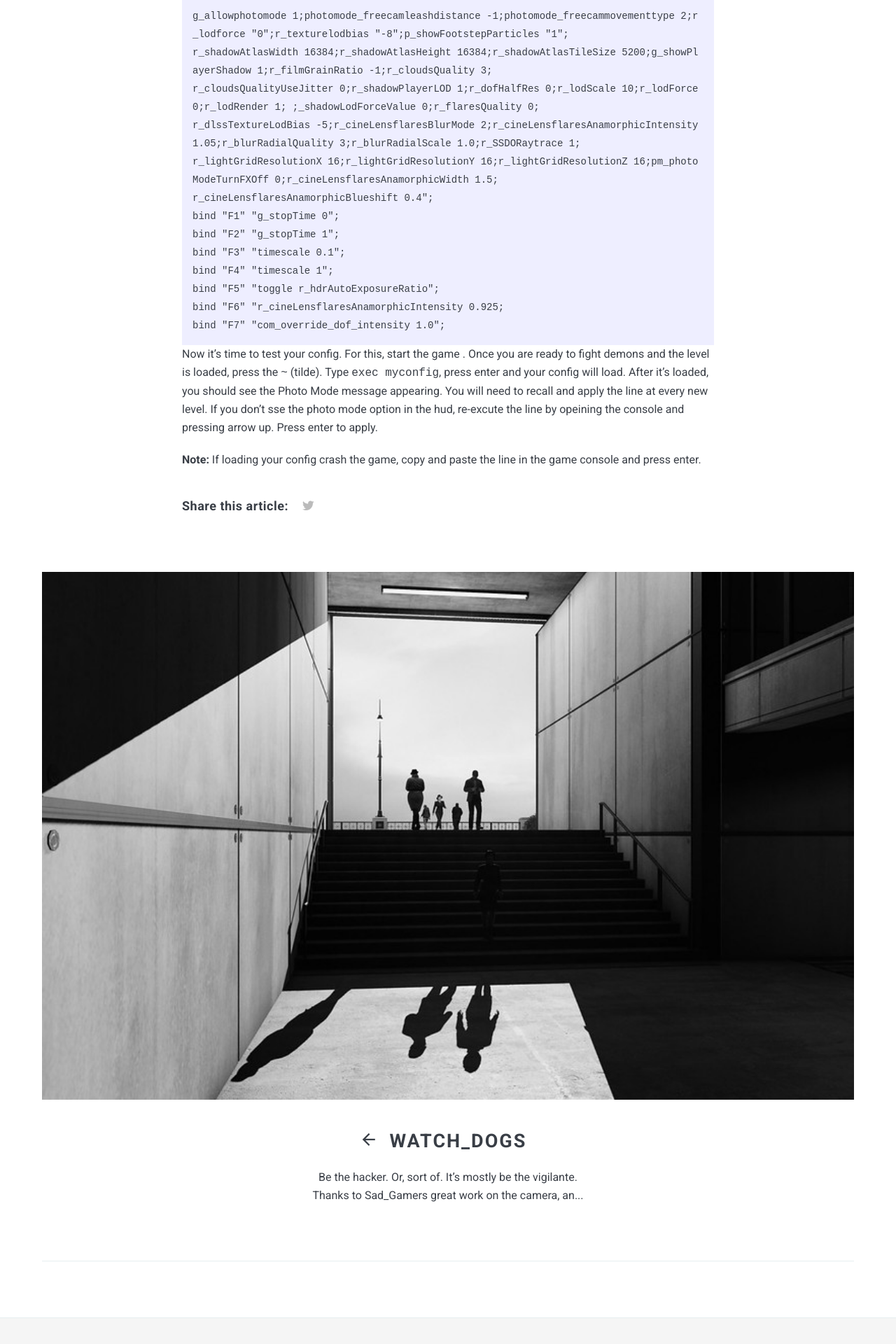
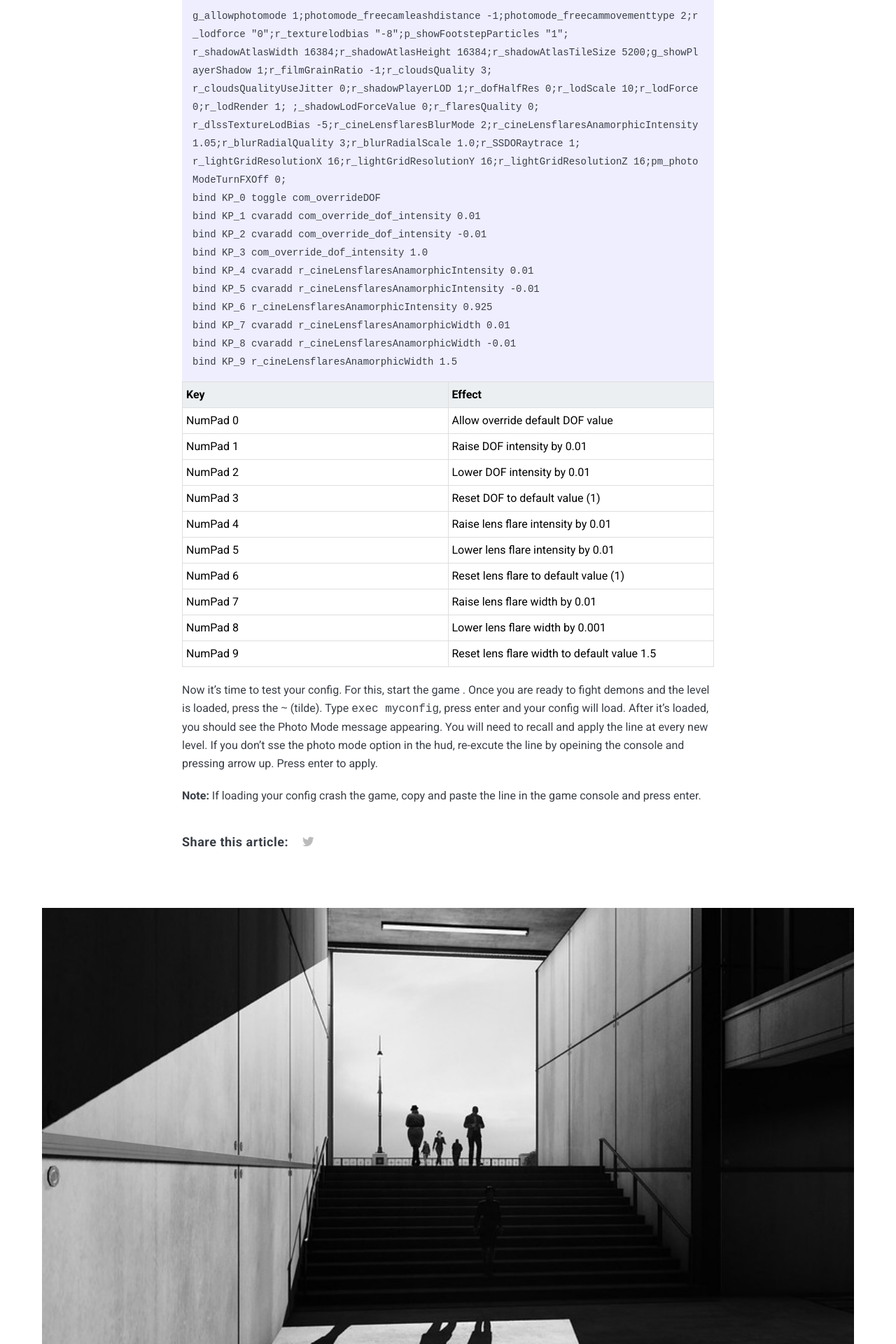
Before and after one commit to AnticOwl/anticowl.github.io, a Jekyll site: the page built from _posts/2024-07-21-Doom-Eternal.md, in a window 1280 px wide. Shown: the part 1863-3783 px from the top of the page at 70% size. Built offline with Jekyll 4.4.1, drawn with Linux system fonts in a browser that asks for light colours; nearby versions of some CDN libraries.

Commit message:
Update 2024-07-21-Doom-Eternal.md

````diff
--- a/_posts/2024-07-21-Doom-Eternal.md
+++ b/_posts/2024-07-21-Doom-Eternal.md
@@ -35,16 +35,106 @@ g_allowphotomode 1;photomode_freecamleashdistance -1;photomode_freecammovementty
 r_shadowAtlasWidth 16384;r_shadowAtlasHeight 16384;r_shadowAtlasTileSize 5200;g_showPlayerShadow 1;r_filmGrainRatio -1;r_cloudsQuality 3;
 r_cloudsQualityUseJitter 0;r_shadowPlayerLOD 1;r_dofHalfRes 0;r_lodScale 10;r_lodForce 0;r_lodRender 1; ;_shadowLodForceValue 0;r_flaresQuality 0;
 r_dlssTextureLodBias -5;r_cineLensflaresBlurMode 2;r_cineLensflaresAnamorphicIntensity 1.05;r_blurRadialQuality 3;r_blurRadialScale 1.0;r_SSDORaytrace 1;
-r_lightGridResolutionX 16;r_lightGridResolutionY 16;r_lightGridResolutionZ 16;pm_photoModeTurnFXOff 0;r_cineLensflaresAnamorphicWidth 1.5;
-r_cineLensflaresAnamorphicBlueshift 0.4";
-bind "F1" "g_stopTime 0";
-bind "F2" "g_stopTime 1";
-bind "F3" "timescale 0.1";
-bind "F4" "timescale 1";
-bind "F5" "toggle r_hdrAutoExposureRatio";
-bind "F6" "r_cineLensflaresAnamorphicIntensity 0.925;
-bind "F7" "com_override_dof_intensity 1.0";
+r_lightGridResolutionX 16;r_lightGridResolutionY 16;r_lightGridResolutionZ 16;pm_photoModeTurnFXOff 0;
+bind KP_0 toggle com_overrideDOF
+bind KP_1 cvaradd com_override_dof_intensity 0.01
+bind KP_2 cvaradd com_override_dof_intensity -0.01
+bind KP_3 com_override_dof_intensity 1.0
+bind KP_4 cvaradd r_cineLensflaresAnamorphicIntensity 0.01
+bind KP_5 cvaradd r_cineLensflaresAnamorphicIntensity -0.01
+bind KP_6 r_cineLensflaresAnamorphicIntensity 0.925
+bind KP_7 cvaradd r_cineLensflaresAnamorphicWidth 0.01
+bind KP_8 cvaradd r_cineLensflaresAnamorphicWidth -0.01
+bind KP_9 r_cineLensflaresAnamorphicWidth 1.5
 ```
+<style>
+.table_component {
+    overflow: auto;
+    width: 100%;
+}
+
+.table_component table {
+    border: 1px solid #dededf;
+    height: 100%;
+    width: 100%;
+    table-layout: fixed;
+    border-collapse: collapse;
+    border-spacing: 1px;
+    text-align: left;
+}
+
+.table_component caption {
+    caption-side: top;
+    text-align: left;
+}
+
+.table_component th {
+    border: 1px solid #dededf;
+    background-color: #eceff1;
+    color: #000000;
+    padding: 5px;
+}
+
+.table_component td {
+    border: 1px solid #dededf;
+    background-color: #ffffff;
+    color: #000000;
+    padding: 5px;
+}
+</style>
+<div class="table_component" role="region" tabindex="0">
+<table>
+    <thead>
+        <tr>
+            <th>Key</th>
+            <th>Effect </th>
+        </tr>
+    </thead>
+    <tbody>
+        <tr>
+            <td>NumPad 0</td>
+            <td>Allow override default DOF value </td>
+        </tr>
+        <tr>
+            <td>NumPad 1</td>
+            <td>Raise DOF intensity by 0.01 </td>
+        </tr>
+        <tr>
+            <td>NumPad 2</td>
+            <td>Lower DOF intensity by 0.01 </td>
+        </tr>
+        <tr>
+            <td>NumPad 3</td>
+            <td>Reset DOF to default value (1) </td>
+        </tr>
+        <tr>
+            <td>NumPad 4</td>
+            <td>Raise lens flare intensity by 0.01 </td>
+        </tr>
+        <tr>
+            <td>NumPad 5</td>
+            <td>Lower lens flare intensity by 0.01 </td>
+        </tr>
+        <tr>
+            <td>NumPad 6</td>
+            <td>Reset lens flare to default value (1) </td>
+        </tr>
+        <tr>
+            <td>NumPad 7</td>
+            <td>Raise lens flare width by 0.01 </td>
+        </tr>
+        <tr>
+            <td>NumPad 8</td>
+            <td>Lower lens flare width by 0.001 </td>
+        </tr>
+        <tr>
+            <td>NumPad 9</td>
+            <td>Reset lens flare width to default value 1.5 </td>
+        </tr>
+        <tr></tr>
+    </tbody>
+</table>
+</div>
 
 Now it's time to test your config. For this, start the game . Once you are ready to fight demons and the level is loaded, press the `~` (tilde).
 Type `exec myconfig`, press enter and your config will load. After it's loaded, you should see the Photo Mode message appearing.
````
